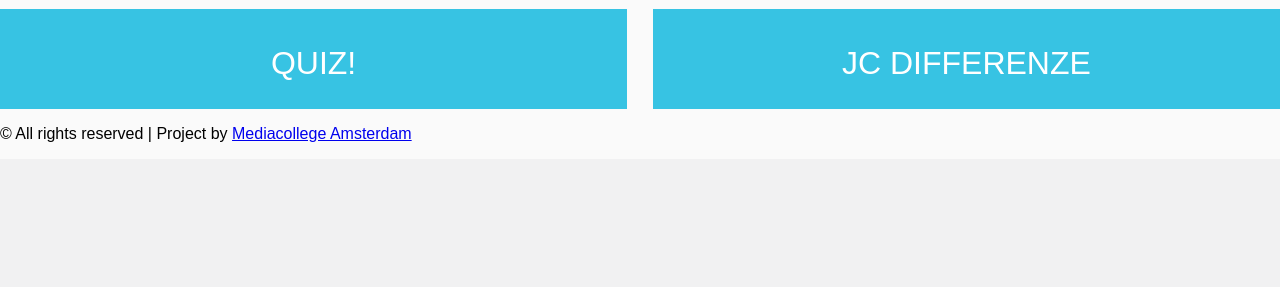
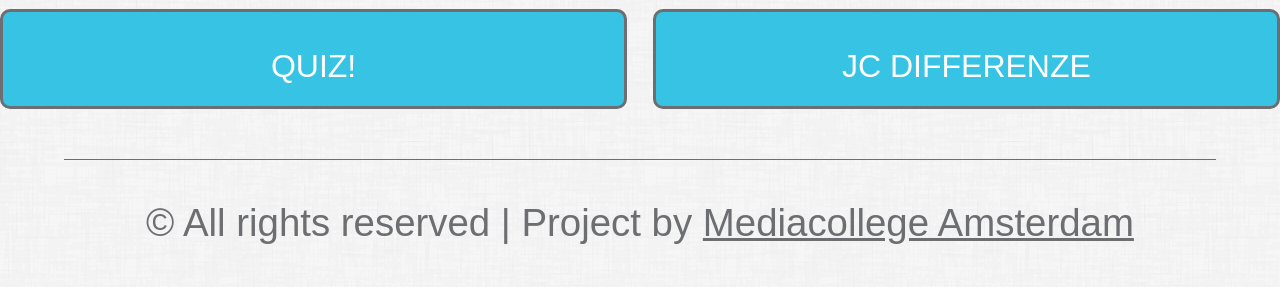
Before and after one commit to fabulousduck/JC-Differenze-Campaign, a PHP site: page /tienplus.php in a window 1280 px wide. Shown: the part 4381-4668 px from the top of the page. Before the commit the page ends 4523 px from the top, so only its background shows below. Run offline with PHP 8.4, Linux system fonts and the light colour scheme; some libraries are stand-ins or nearby versions.

Commit message:
Update style.css

```diff
--- a/web/css/style.css
+++ b/web/css/style.css
@@ -2,28 +2,31 @@
     font-family: Chalkboard;
     src: url(../font/chalkboard.ttf);
 }
+
 /*
-
 BLAUW: #37c3e3;
 GRIJS: #6d6e71;
+*/
 
-*/
 body{
    padding:0;
    margin:0;
-   background:#fafafa;
+   background-image:url(../images/pattern-white.png);
    font-family: sans-serif;
-   overflow-x: hidden;
+   overflow-x: hidden !important;
 }
 
 h1,h2{
     font-family: chalkboard;
     letter-spacing: 3px;
 }
+
 span{
     color:#37c3e3;
     font-style: italic;
 }
+
+
 /* HEADER SLIDER */
 
 #slide-window{
@@ -270,17 +297,36 @@
     text-transform: uppercase;
     line-height: 50px;
     margin-top: 10px;
+    border-radius: 10px;
+    border: 3px solid #6d6e71;
 }
+
 #buttoons a:hover, #buttoons a:active{
     background: #6d6e71;
-    -webkit-transition: ease 0.7s;
-            transition: ease 0.7s;
+    transition: ease 0.7s;
 }
+
 #buttoons a:first-child{
     margin-right:0;
 }
+
 #buttoons a:last-child{
     margin-left: 0;
+}
+
+footer.footer{
+    width:90%;
+    color:#6d6e71;
+    margin:0 auto;
+    border-top:1px solid #6d6e71;
+    text-align: center;
+    font-size:3vw;
+    padding:3px 0;
+    margin-top: 50px;
+}
+
+footer a{
+    color:#6d6e71;
 }
 
 
```
Also changed, not shown: other parts of web/css/style.css (+102 -12 lines).
